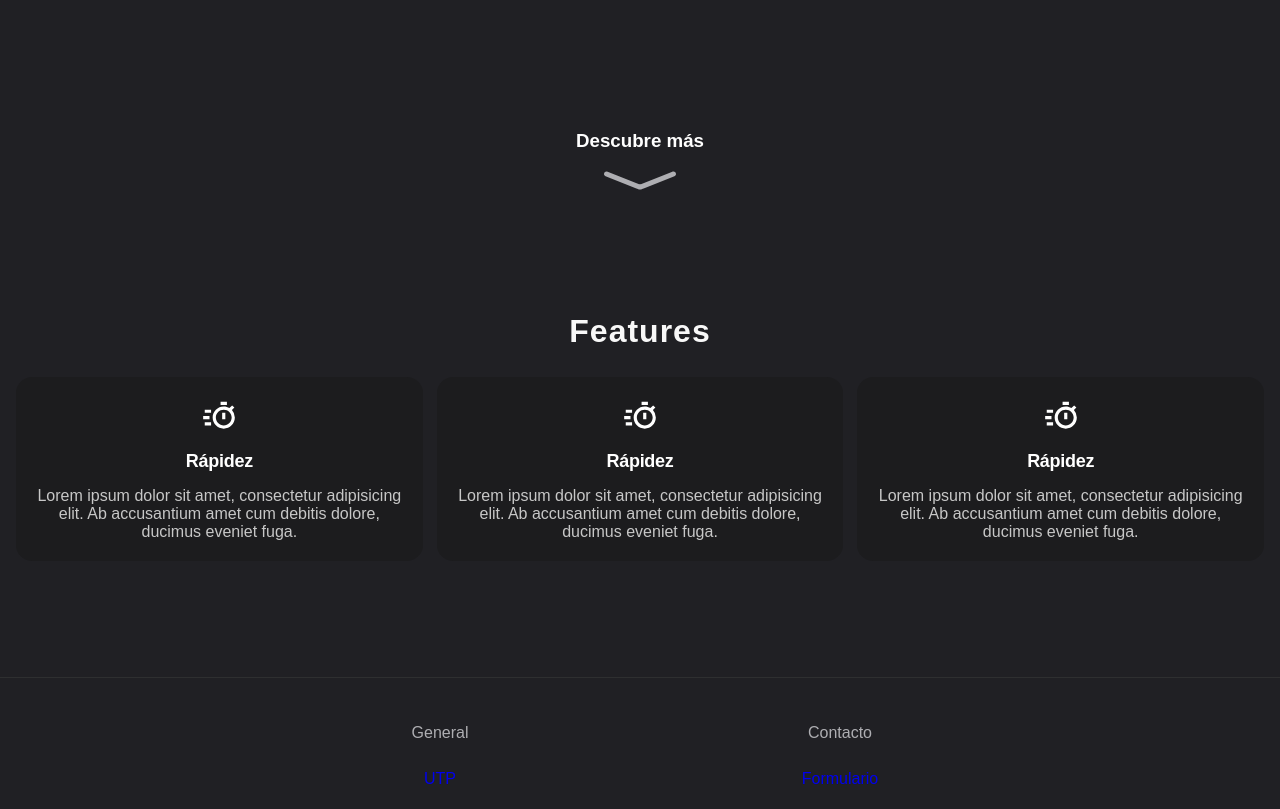
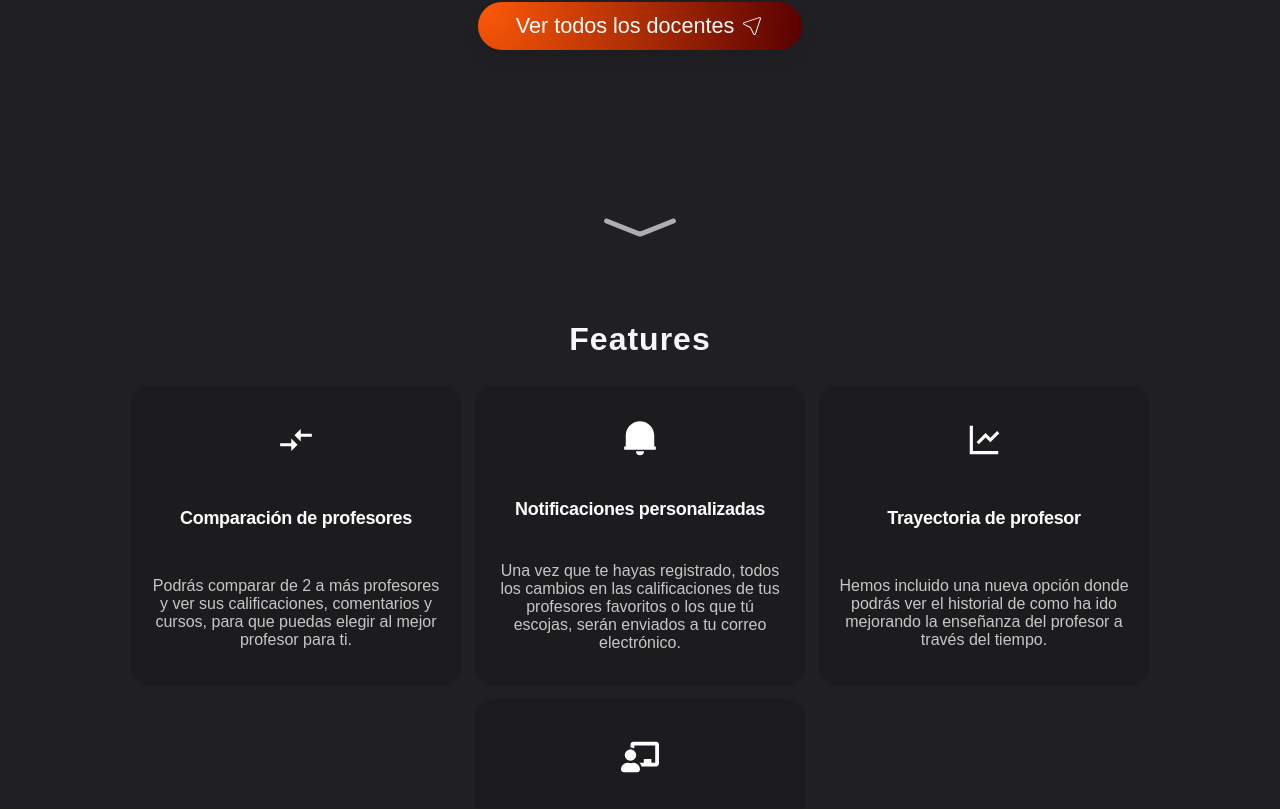
Before and after one commit to j0rgedev/professor-rating, a React (Vite) app: page / in a window 1280 px wide. Shown: the part 571-1380 px from the top of the page. Built offline with nearby package versions, Linux system fonts and the light colour scheme.

Commit message:
Add: Index Button and Features section text

```diff
--- a/src/App.jsx
+++ b/src/App.jsx
@@ -1,14 +1,18 @@
 import GlobalStyles from "./styles/globalStyles.js";
 import styled from "styled-components";
 import {Landing} from "./pages/Landing.jsx";
+import {Header} from "./components/Header.jsx";
+import {Footer} from "./components/Footer.jsx";
 
 function App() {
     return (
         <div id={'App'}>
             <GlobalStyles/>
-                <Wrapper>
-                    <Landing/>
-                </Wrapper>
+            <Wrapper>
+                <Header/>
+                <Landing/>
+                <Footer/>
+            </Wrapper>
         </div>
     )
 }
--- a/src/components/Button.jsx
+++ b/src/components/Button.jsx
@@ -1,9 +1,10 @@
 import styled from "styled-components";
 
-export const Button = ({text, width, height, fontSize}) => {
+export const Button = ({text, width, height, fontSize, icon}) => {
     return (
         <CustomButton width={width} height={height} fontSize={fontSize}>
             {text}
+            {icon && icon}
         </CustomButton>
     );
 };
@@ -24,4 +25,14 @@ const CustomButton = styled.button`
     border-radius: 25px;
     cursor: pointer;
     box-shadow: rgba(0, 0, 0, 0.1) 0 10px 18px;
+    display: flex;
+    align-items: center;
+    justify-content: center;
+    gap: 6px;
+
+    @media (min-width: 724px) {
+        width: calc(${(props) => props.width || "100%"} * 1.2);
+        height: calc(${(props) => props.height || "40px"} * 1.2);
+        font-size: calc(${(props) => props.fontSize || "100%"} * 1.2);
+    }
 `;
--- a/src/components/InfoCard.jsx
+++ b/src/components/InfoCard.jsx
@@ -22,6 +22,11 @@ const Card = styled.div`
     box-sizing: border-box;
     gap: 14px;
     h4,p {margin:0}
+
+    @media (min-width: 724px) {
+        min-height: 300px;
+        max-width: 330px;
+    }
 `
 
 const IconWrapper = styled.div`
@@ -35,6 +40,7 @@ const Title = styled.h4`
     font-size: 1.125rem;
     line-height: 24px;
     letter-spacing: -0.28px;
+    text-align: center;
 `
 
 const Description = styled.p`
--- a/src/components/SearchInput.jsx
+++ b/src/components/SearchInput.jsx
@@ -50,6 +50,7 @@ const Input = styled.input`
     padding: 0.5rem 1.5rem;
     width: 100%;
     height: 50px;
+    box-shadow: rgba(0, 0, 0, 0.31) 0px -0.5px 0px, rgba(0, 0, 0, 0.31) 0px 0px 18px;
     box-sizing: border-box;
     font-size: 18px;
     color: white;
@@ -63,8 +64,8 @@ const Input = styled.input`
     }
 
     @media (min-width: 724px) {
-    font-size: 24px;
-    height: 60px;
+        font-size: 24px;
+        height: 60px;
     }
 `;
 
--- a/src/pages/Landing.jsx
+++ b/src/pages/Landing.jsx
@@ -1,14 +1,15 @@
 import styled from "styled-components";
 import {SearchInput} from "../components/SearchInput.jsx";
 import {InfoCard} from "../components/InfoCard.jsx";
-import {BiTimer} from "react-icons/bi";
-import {Header} from "../components/Header.jsx";
-import {Footer} from "../components/Footer.jsx";
+import {Button} from "../components/Button.jsx";
+import {CiLocationArrow1} from "react-icons/ci";
+import {MdCompareArrows} from "react-icons/md";
+import {RiLineChartLine, RiNotification2Fill} from "react-icons/ri";
+import {FaChalkboardTeacher} from "react-icons/fa";
 
 export const Landing = () => {
     return (
         <>
-            <Header/>
             <Main>
                 <MainSection>
                     <SearchContainer>
@@ -18,8 +19,13 @@ export const Landing = () => {
                         <SearchDescription>Encuentra a tu profesor perfecto</SearchDescription>
                         <SearchInput/>
                     </SearchContainer>
+                    <Button
+                        text={'Ver todos los docentes'}
+                        width={'270px'}
+                        fontSize={'18px'}
+                        icon={<CiLocationArrow1 fontSize={'24px'}/>}
+                    />
                     <ArrowWrapper>
-                        <h3>Descubre más</h3>
                         <a href="#features-section">
                             <svg viewBox="0 0 72 19" fill="none" xmlns="http://www.w3.org/2000/svg"
                                  height="19px" width="72px" cursor={'pointer'}>
@@ -33,23 +39,27 @@ export const Landing = () => {
                 <CardsSectionTitle id={'features-section'}>Features</CardsSectionTitle>
                 <CardsSection>
                     <InfoCard
-                        icon={<BiTimer fontSize={'38px'}/>}
-                        title={'Rápidez'}
+                        icon={<MdCompareArrows fontSize={'38px'}/>}
+                        title={'Comparación de profesores'}
                         description={
-                        'Lorem ipsum dolor sit amet, consectetur adipisicing elit. Ab accusantium amet cum debitis dolore, ducimus eveniet fuga.'}/>
+                        'Podrás comparar de 2 a más profesores y ver sus calificaciones, comentarios y cursos, para que puedas elegir al mejor profesor para ti.'}/>
                     <InfoCard
-                        icon={<BiTimer fontSize={'38px'}/>}
-                        title={'Rápidez'}
+                        icon={<RiNotification2Fill fontSize={'38px'}/>}
+                        title={'Notificaciones personalizadas'}
                         description={
-                            'Lorem ipsum dolor sit amet, consectetur adipisicing elit. Ab accusantium amet cum debitis dolore, ducimus eveniet fuga.'}/>
+                            'Una vez que te hayas registrado, todos los cambios en las calificaciones de tus profesores favoritos o los que tú escojas, serán enviados a tu correo electrónico.'}/>
                     <InfoCard
-                        icon={<BiTimer fontSize={'38px'}/>}
-                        title={'Rápidez'}
+                        icon={<RiLineChartLine fontSize={'38px'}/>}
+                        title={'Trayectoria de profesor'}
                         description={
-                            'Lorem ipsum dolor sit amet, consectetur adipisicing elit. Ab accusantium amet cum debitis dolore, ducimus eveniet fuga.'}/>
+                            'Hemos incluido una nueva opción donde podrás ver el historial de como ha ido mejorando la enseñanza del profesor a través del tiempo.'}/>
+                    <InfoCard
+                        icon={<FaChalkboardTeacher fontSize={'38px'}/>}
+                        title={'Profesores'}
+                        description={
+                            '¿Eres profesor? ¡Perfecto! Podrás tener acceso exclusivo a recursos adicionales sobre tus calificaciones y comentarios.'}/>
                 </CardsSection>
             </Main>
-            <Footer/>
         </>
     )
 }
@@ -108,7 +118,7 @@ const ArrowWrapper = styled.div`
 
 const CardsSection = styled.section`
     display: flex;
-    flex-direction: column;
+    flex-wrap: wrap;
     gap: 14px;
     align-items: center;
     justify-content: center;
```
